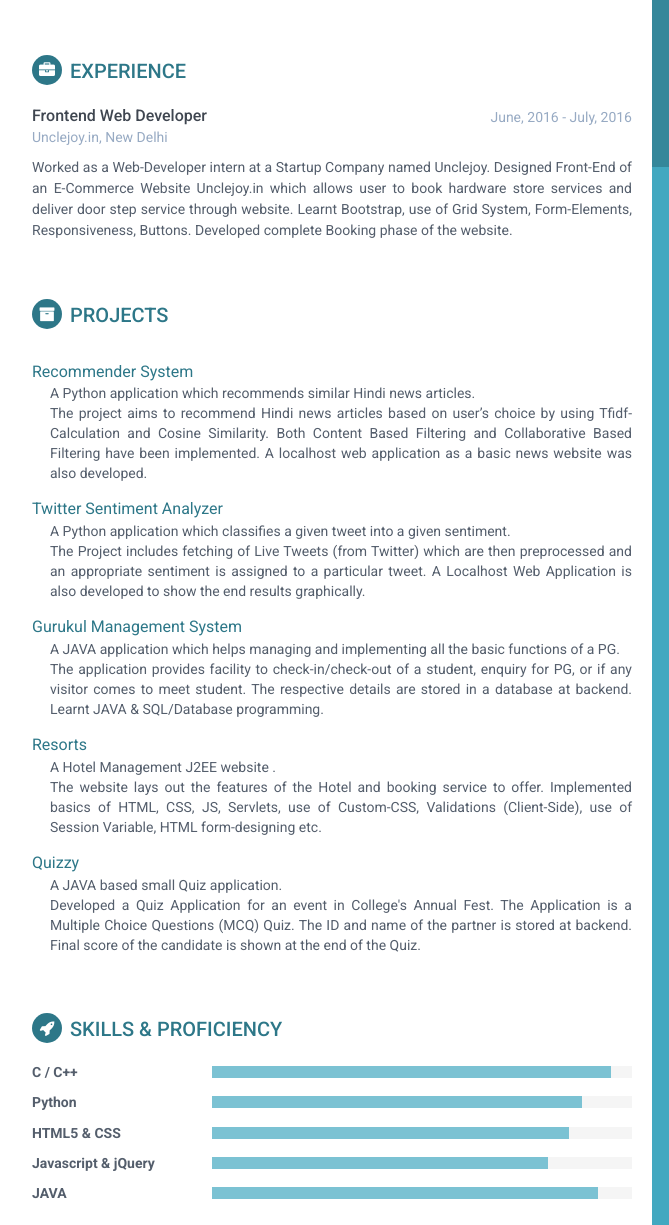
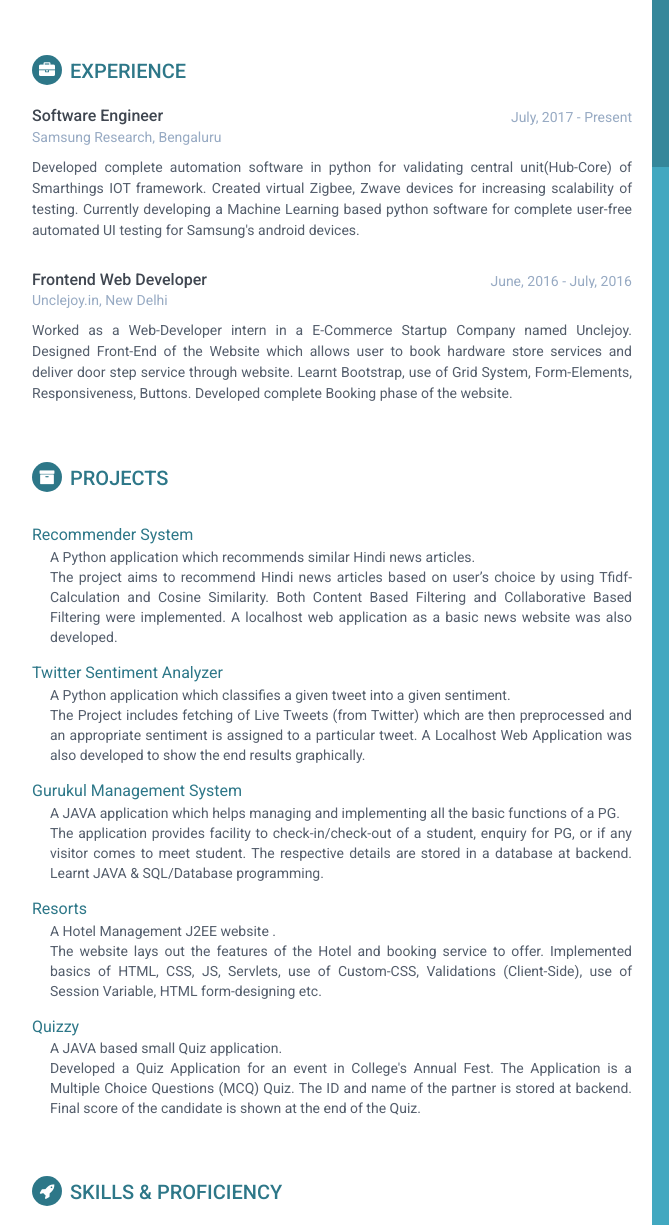
Before and after one commit to Singh-Karandeep/Singh-Karandeep.github.io, a plain HTML site: page index.html in a window 1280 px wide. Shown: the part 206-1431 px from the top of the page, 188-857 px from the left. Drawn offline with Linux system fonts and the light colour scheme.

Commit message:
Updated Portfolio
Signed-off-by: Karandeep Singh <kvaid7@gmail.com>

```diff
--- a/index.html
+++ b/index.html
@@ -89,12 +89,28 @@
             <section class="section summary-section">
                 <h2 class="section-title"><i class="fa fa-user"></i>Career Profile</h2>
                 <div class="summary justify">
-                    <p>To work in an atmosphere where I can prove to be an asset for the company, where I can enhance my present skills and learn to explore new phases/technologies of Industry which will give a boost to my present capabilities. Always Dedicated towards the work assigned.</p>
+                    <p>To work in an atmosphere where I can prove to be an asset for the company, where I can enhance my present skills and learn to explore new phases/technologies of Industry which will give a boost to my present capabilities.</p>
                 </div><!--//summary-->
             </section><!--//section-->
 
             <section class="section experiences-section">
                 <h2 class="section-title"><i class="fa fa-briefcase"></i>Experience</h2>
+
+				<div class="item">
+                    <div class="meta">
+                        <div class="upper-row">
+                            <h3 class="job-title">Software Engineer</h3>
+                            <div class="time">July, 2017 - Present</div>
+                        </div><!--//upper-row-->
+                        <div class="company">Samsung Research, Bengaluru</div>
+                    </div><!--//meta-->
+                    <div class="details">
+                        <p class="justify">Developed complete automation software in python for validating central unit(Hub-Core) of Smarthings IOT framework.
+                        Created virtual Zigbee, Zwave devices for increasing scalability of testing. Currently developing a Machine Learning based python software
+                    for complete user-free automated UI testing for Samsung's android devices.</p>
+                    </div><!--//details-->
+                </div><!--//item-->
+
 
                 <div class="item">
                     <div class="meta">
@@ -105,7 +121,7 @@
                         <div class="company">Unclejoy.in, New Delhi</div>
                     </div><!--//meta-->
                     <div class="details">
-                        <p class="justify">Worked as a Web-Developer intern at a Startup Company named Unclejoy. Designed Front-End of an E-Commerce Website Unclejoy.in which allows user to book hardware store services and deliver door step service through website. Learnt Bootstrap, use of Grid System, Form-Elements, Responsiveness, Buttons. Developed complete Booking phase of the website.</p>
+                        <p class="justify">Worked as a Web-Developer intern in a E-Commerce Startup Company named Unclejoy. Designed Front-End of the Website which allows user to book hardware store services and deliver door step service through website. Learnt Bootstrap, use of Grid System, Form-Elements, Responsiveness, Buttons. Developed complete Booking phase of the website.</p>
                     </div><!--//details-->
                 </div><!--//item-->
 
@@ -120,7 +136,7 @@
                     <div class="justify ml">
                         A Python application which recommends similar Hindi news articles.
                         <br>
-                        The project aims to recommend Hindi news articles based on user’s choice by using Tfidf-Calculation and Cosine Similarity. Both Content Based Filtering and Collaborative Based Filtering have been implemented. A localhost web application as a basic news website was also developed.
+                        The project aims to recommend Hindi news articles based on user’s choice by using Tfidf-Calculation and Cosine Similarity. Both Content Based Filtering and Collaborative Based Filtering were implemented. A localhost web application as a basic news website was also developed.
                     </div>
                  </div>
                 <div class="item">
@@ -128,7 +144,7 @@
                     <div class="justify ml">
                         A Python application which classifies a given tweet into a given sentiment.
                         <br>
-                        The Project includes fetching of Live Tweets (from Twitter) which are then preprocessed and an appropriate sentiment is assigned to a particular tweet. A Localhost Web Application is also developed to show the end results graphically.
+                        The Project includes fetching of Live Tweets (from Twitter) which are then preprocessed and an appropriate sentiment is assigned to a particular tweet. A Localhost Web Application was also developed to show the end results graphically.
                     </div>
                  </div>
                 <div class="item">
@@ -171,13 +187,13 @@
                     <div class="item">
                         <h3 class="level-title">Python</h3>
                         <div class="level-bar">
-                            <div class="level-bar-inner" data-level="88%">
+                            <div class="level-bar-inner" data-level="95%">
                             </div>
                         </div><!--//level-bar-->
                     </div><!--//item-->
 
                     <div class="item">
-                        <h3 class="level-title">HTML5 &amp; CSS</h3>
+                        <h3 class="level-title">HTML/CSS/BootStrap</h3>
                         <div class="level-bar">
                             <div class="level-bar-inner" data-level="85%">
                             </div>
@@ -195,7 +211,7 @@
                     <div class="item">
                         <h3 class="level-title">JAVA</h3>
                         <div class="level-bar">
-                            <div class="level-bar-inner" data-level="92%">
+                            <div class="level-bar-inner" data-level="80%">
                             </div>
                         </div><!--//level-bar-->
                     </div><!--//item-->
```
